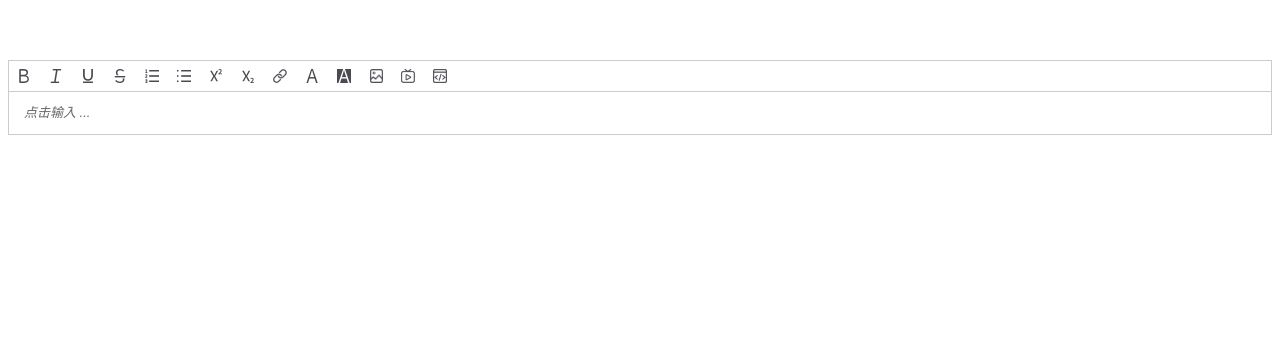
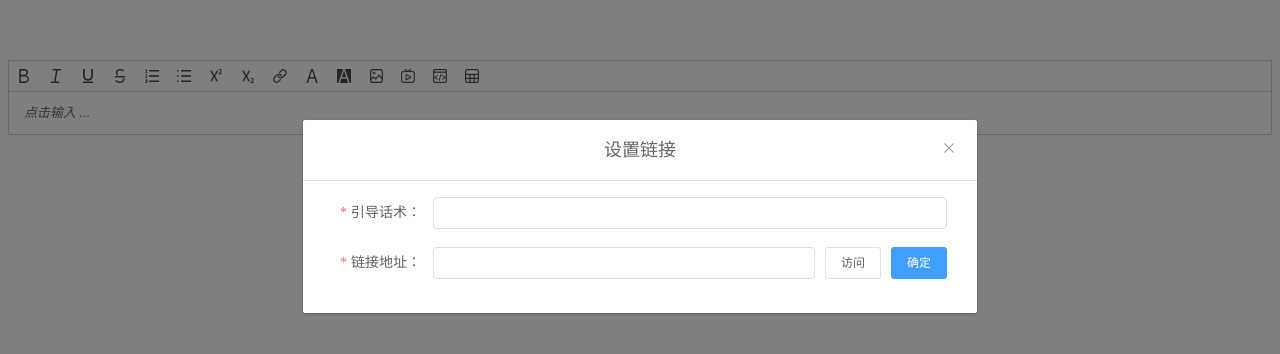
Before and after one commit to peizhongli/my-quill, a Vue app: page / in a window 1280 px wide. Both pictures are taken after a click on the button 280 px from the left and 76 px from the top of the page. Shown: the top 354 px of the page. Built offline with nearby package versions, Linux system fonts and the light colour scheme.

Commit message:
重写超链接 但是还有一些问题 打算换个方式

```diff
--- a/package.json
+++ b/package.json
@@ -10,6 +10,7 @@
   "dependencies": {
     "@tinymce/tinymce-vue": "^3.2.0",
     "core-js": "^3.6.4",
+    "element-ui": "^2.13.1",
     "less": "^3.11.1",
     "less-loader": "^6.0.0",
     "quill": "^2.0.0-dev.3",
--- a/src/App.vue
+++ b/src/App.vue
@@ -45,3 +45,19 @@ data() {
   margin-top: 60px;
 }
 </style>
+<style lang="less">
+.el-dialog {
+  .el-dialog__header {
+    padding: 18px 0;
+    text-align: center;
+    border-bottom: 1px solid #dddfe6;
+    .el-dialog__title {
+      color: #676767;
+    }
+  }
+  .el-dialog__body {
+    padding: 16px 30px;
+  }
+}
+
+</style>
--- a/src/components/myQuill.vue
+++ b/src/components/myQuill.vue
@@ -11,12 +11,13 @@ import Quill from 'quill'
 // 引入样式
 import 'quill/dist/quill.snow.css'
 import config from './quillModule/config2.js'
+import Link from './quillModule/link.js'
 import toolbar from './quillModule/toolbar.vue'
 
 let Size = Quill.import('attributors/style/size');
-console.log(Size)
 Size.whitelist = ['12px', '14px', '16px', '18px'];
 Quill.register(Size, true);
+Quill.register(Link, true)
 
 export default {
   name: 'editor',
@@ -37,10 +38,14 @@ export default {
         modules: {
           toolbar: config,
           table: true,
+          // clipboard: {
+          //     matchVisual: false
+          // },
         },
         placeholder: '点击输入 ...'
       },
       focusIndex: 0, // 当前聚焦位置
+      selectionText: '', // 当前选中文字
     }
   },
   mounted() {
@@ -87,6 +92,7 @@ export default {
             this.setTable()
           } else {
             var text = this.quill.getText(range.index, range.length);
+            this.selectionText = text
             console.log('User has highlighted', text);
           }
         }
@@ -95,12 +101,10 @@ export default {
     },
     setTable() {
       let line = this.quill.getLine(this.focusIndex)[0]
-      console.log(line.constructor.name)
       if(line.constructor.name=='TableCell') {
-        console.log('show')
+        console.log('showtablerwrap')
         this.$refs.toolbar.showTableWrap()
       } else {
-        console.log('hide')
         this.$refs.toolbar.hideTableWrap()
       }
     }
--- a/src/components/quillModule/config2.js
+++ b/src/components/quillModule/config2.js
@@ -25,7 +25,6 @@ const config = {
   container: '#toolbar',
   handlers: {
     'size': function(value) {
-
     let range = this.quill.selection.savedRange;
     // let formats = this.quill.getFormat(range);
     console.log(range,value)
@@ -50,6 +49,9 @@ const config = {
     },
     'table-delete': function () {
         this.quill.getModule('table').deleteTable()
+    },
+    'link': function() {
+        console.log('超链接')
     }
   },
 }
--- /dev/null
+++ b/src/components/quillModule/link.js
@@ -0,0 +1,50 @@
+import Quill from 'quill'
+let Inline = Quill.import('blots/inline');
+
+class Link extends Inline {
+  static create(value) {
+    console.log('create===',value)
+    // const node = super.create(value);
+    let node = document.createElement('a')
+    node.innerText = value.body
+    node.setAttribute('href', this.sanitize(value.target));
+    // node.setAttribute('rel', 'noopener noreferrer');
+    node.setAttribute('target', '_blank');
+    console.log('create=2==',node)
+    return node;
+
+  }
+
+  static formats(domNode) {
+    return domNode.getAttribute('href');
+  }
+
+  static sanitize(url) {
+    return sanitize(url, this.PROTOCOL_WHITELIST) ? url : this.SANITIZED_URL;
+  }
+
+  format(name, value) {
+    if (name !== this.statics.blotName || !value) {
+      super.format(name, value);
+    console.log('format11',name,value)
+
+    } else {
+    console.log('forma22t',name,value)
+
+      this.domNode.setAttribute('href', this.constructor.sanitize(value));
+    }
+  }
+}
+Link.blotName = 'link';
+Link.tagName = 'A';
+Link.SANITIZED_URL = 'about:blank';
+Link.PROTOCOL_WHITELIST = ['http', 'https', 'mailto', 'tel'];
+
+function sanitize(url, protocols) {
+  const anchor = document.createElement('a');
+  anchor.href = url;
+  const protocol = anchor.href.slice(0, anchor.href.indexOf(':'));
+  return protocols.indexOf(protocol) > -1;
+}
+
+export { Link as default, sanitize };
--- /dev/null
+++ b/src/components/quillModule/linkDialog.vue
@@ -0,0 +1,57 @@
+<template>
+  <el-dialog :visible.sync="visible" title="设置链接" append-to-body width="674px">
+    <el-form :model="form">
+      <el-form-item label="引导话术：" required label-width="100px">
+        <el-input v-model="form.body" autocomplete="off" placeholder=""></el-input>
+      </el-form-item>
+      <el-form-item label="链接地址：" required label-width="100px">
+        <el-input v-model="form.target" autocomplete="off" class="small-input"></el-input>
+        <el-button >访问</el-button>
+        <el-button type="primary" @click="save">确定</el-button>
+      </el-form-item>
+    </el-form>
+  </el-dialog>
+</template>
+<script>
+export default {
+  data() {
+    return {
+      visible: false,
+      form: {
+        body: '',
+        target: '',
+      }
+    }
+  },
+  methods: {
+    show(title) {
+      this.form.body = title
+      this.visible = true
+    },
+    hide() {
+      this.visible = false
+      this.form.body = ''
+      this.form.target = ''
+    },
+    save() {
+      let data = {
+        body: this.form.body,
+        target: this.form.target,
+      }
+      this.$emit('save',data)
+      this.hide()
+    }
+  }
+}
+</script>
+<style lang="less" scoped>
+  /deep/.el-dialog {
+    .el-form-item__content {
+      display: flex;
+      .el-button {
+        margin-left: 10px;
+      }
+    }
+  }
+
+</style>
--- a/src/components/quillModule/toolbar.vue
+++ b/src/components/quillModule/toolbar.vue
@@ -16,7 +16,7 @@
       <button class="ql-list" value="bullet" title="无序列表"></button>
       <button class="ql-script" value="super" title="上标"></button>
       <button class="ql-script" value="sub" title="下标"></button>
-      <button class="ql-link" title="超链接"></button>
+      <button class="ql-link" title="超链接" @click="showLink"></button>
       <select class="ql-color" value="color" title="字体颜色" @click="insertImgClick($event)"></select>
       <select class="ql-background" value="color" title="背景颜色"></select>
       <button class="ql-image" title="图片" @click="insertImgClick($event)"></button>  <!-- 插入图片 -->
@@ -28,14 +28,17 @@
       <div class="modal" v-show="modalShow" @click="hideModal">
 
       </div>
+      <link-dialog ref="link" @save="setLink($event)"/>
     </div>
     <table-wrap :visibile="tableWrapShow" ref="tableBtnGroup"/>
   </div>
 </template>
 <script>
+import Quill from 'quill'
 import tableWrap from './tableWrap'
+import linkDialog from './linkDialog'
 export default {
-  components: {tableWrap},
+  components: {tableWrap,linkDialog},
   data() {
     return {
       tableWrapShow: false,
@@ -50,8 +53,14 @@ export default {
       console.log(e,this)
     },
     fileInsert() {},
-    changeToSource(e) {
-      console.log('打开源码模式',e)
+    showLink() {
+      this.$refs.link.show(this.$parent.selectionText)
+    },
+    setLink(data) {
+      console.log(data)
+      this.$parent.quill.format('link', data, Quill.sources.USER);
+    },
+    changeToSource() {
       this.modalShow = true;
       let quill = this.$parent.quill.container.firstChild
       quill.innerText = quill.innerHTML.replace(/<br>/g,'');
@@ -207,6 +216,12 @@ export default {
       background-image: url(../../assets/icons/video_active.png);
     }
   }
+  .ql-table {
+    background-image: url(../../assets/icons/table.png);
+    &.ql-active {
+      background-image: url(../../assets/icons/table_active.png);
+    }
+  }
   .ql-source {
     background-image: url(../../assets/icons/source.png);
     &.ql-active {
```
Also changed, not shown: src/components/quillModule/TextSize.js (deleted, +0 -26 lines), src/main.js (+3 -4 lines), src/components/quillModule/code.js (deleted). Lines whose indentation alone changed are shown as unchanged.
